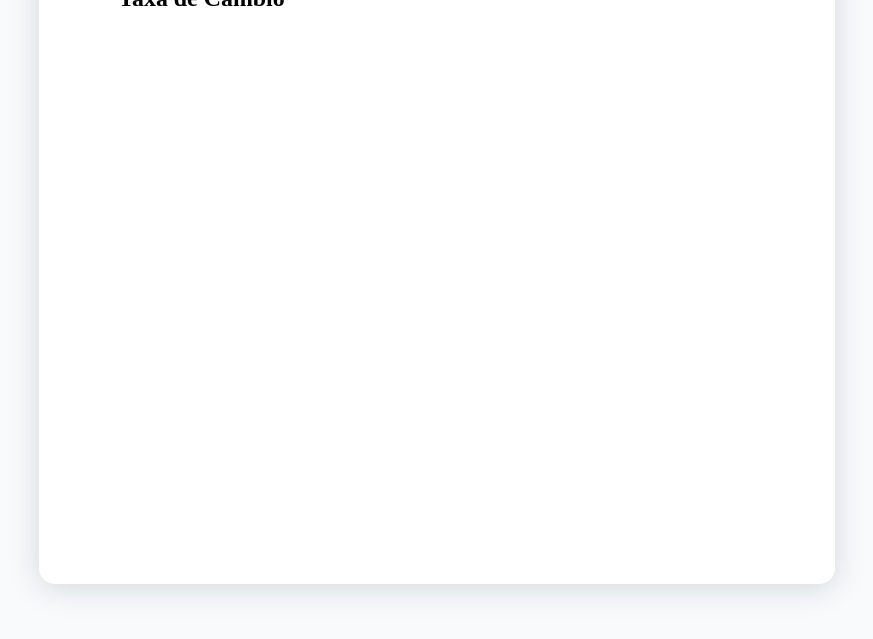
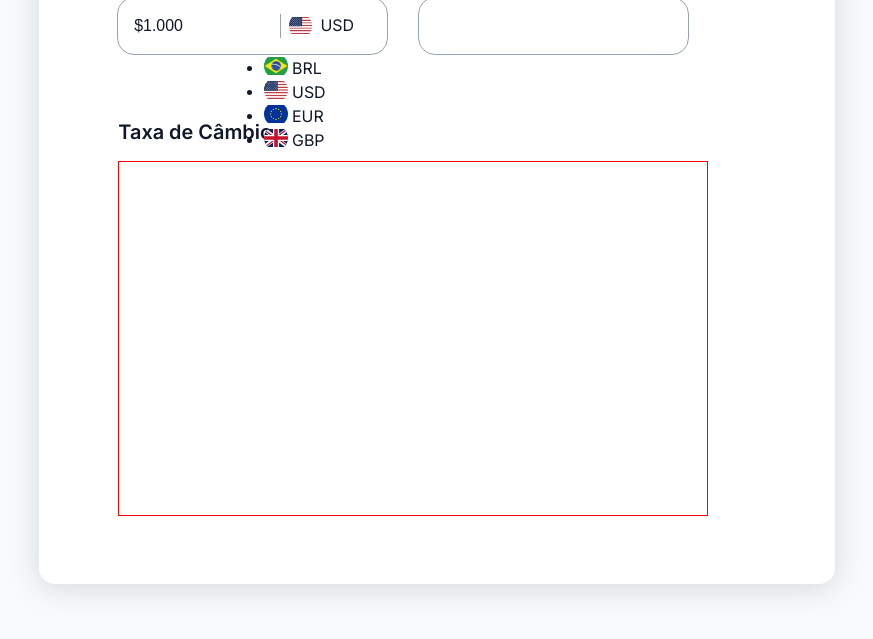
Before and after one commit to RenatodeePaula/bora-codar-coversor-moedas, a plain HTML site: page index.html in a window 1280 px wide. Shown: the part 161-800 px from the top of the page, without its empty margins (203-1076 px from the left). Drawn offline with nearby package versions, Linux system fonts and the light colour scheme.

Commit message:
update css

```diff
--- a/index.html
+++ b/index.html
@@ -1,20 +1,67 @@
 <!DOCTYPE html>
 <html lang="en">
 <head>
+    <link rel="preconnect" href="https://fonts.googleapis.com">
+    <link rel="preconnect" href="https://fonts.gstatic.com" crossorigin>
+    <link href="https://fonts.googleapis.com/css2?family=Inter:wght@400;600&display=swap" rel="stylesheet">
     <meta charset="UTF-8">
     <meta http-equiv="X-UA-Compatible" content="IE=edge">
     <meta name="viewport" content="width=device-width, initial-scale=1.0">
     <title>Conversor de moedas</title>
     <link rel="stylesheet" href="./style.css">
 
+     <link
+      rel="stylesheet"
+      href="https://cdn.jsdelivr.net/gh/lipis/flag-icons@6.6.6/css/flag-icons.min.css"
+    />
+
 </head>
 <body>
     <main>
         <section class="conversor">
-                <h2>Conversor de moedas</h2>
+            <h2>Conversor de moedas</h2>
+            <div class="wrapper">
+                <div class="money-wrapper">
+                    <input type="text" class="amount" value="$1.000">
+
+                    <div class="dropdown">
+                        <div class="selected">
+                            <span class="fi fi-us fis"></span>
+                            USD
+                        </div>
+
+                        <ul>
+                            <li>
+                            <span class="fi fi-br fis"></span>
+                                BRL
+                            </li>
+                            <li>
+                            <span class="fi fi-us fis"></span>
+
+                                USD
+                            </li>
+                            <li>
+                            <span class="fi fi-eu fis"></span>
+                                EUR
+                            </li>
+                            <li>
+                            <span class="fi fi-gb fis"></span>
+                                GBP
+                            </li>
+
+                        </ul>
+                    </div>
+
+
+                </div>
+                <div class="middle"></div>
+                <div class="money-wrapper"></div>
+            </div>
         </section>
         <section class="cambio">
             <h2>Taxa de Câmbio</h2>
+            <div class="wrapper"></div>
+
         </section>
     </main>
 
--- a/style.css
+++ b/style.css
@@ -7,7 +7,9 @@
 }
 
 :root {
+    --text-color:#0f172a;
     font-size: 62.25%;
+    font-family: "Inter", sans-serif;
 }
 
 body {
@@ -17,6 +19,8 @@ body {
     height: 100vh;
     display: grid;
     place-content: center;
+
+    color: var(--text-color);
 }
 
 main {
@@ -26,4 +30,101 @@ main {
     background: #FFFFFF;
     box-shadow: .0rem .4rem 3.2rem rgba(15, 23, 42, 0.15);
     border-radius: 1.6rem;;
+
+    display: grid;
+    gap: 6.4rem;
 }
+
+section h2 {
+    font-size: 2.0rem;
+    line-height: 2.4rem;
+}
+
+.conversor .wrapper {
+    margin-top: 1.6rem;
+    display: flex;
+    gap: 1.6rem;
+}
+
+.money-wrapper {
+    background-color: white;
+
+    outline: .1rem solid #94a3b8;
+    width: 27rem;
+    padding:1.6rem;
+    border-radius: 1.6rem;
+
+    display: flex;
+    align-items: center;
+    position: relative;
+}
+
+.money-wrapper:hover,
+.money-wrapper:has(:focus) {
+    outline: .25rem solid #7c3aed;
+}
+
+/* AMOUNT */
+
+.amount {
+    border: 0;
+    font-size: 1.6rem;
+    line-height: 2.4rem;
+
+    color: var(--text-color);
+    width: 50%;
+}
+
+.amount:focus {
+    outline: 0;
+}
+
+/* DROPDOWN */
+
+.dropdown {
+    --bg-hover: #ede9fe;
+    width: 12.4rem;
+
+    position: absolute;
+    top: 0;
+    right: 0;
+}
+
+.selected {
+    display: flex;
+    align-items: center;
+    gap: .8rem;
+
+    border-radius:  0 .8rem .8rem 0;
+
+    padding: 1.6rem;
+    cursor: pointer;
+}
+
+.selected::before {
+    content: "";
+    height: 2.4rem;
+    width: .1rem;
+    background-color: #94a3b8;
+}
+
+.selected::after {
+    content: "";
+}
+
+.selected:hover {
+    background-color: var(--bg-hover);
+}
+
+.fi.fis {
+    font-size: 2.4rem;
+    border-radius: 50%;
+}
+
+.cambio .wrapper {
+    width: 59.2rem;
+    height: 35.6rem;
+    border: 1px solid red;
+    margin-top: 1.6rem;
+
+}
```
